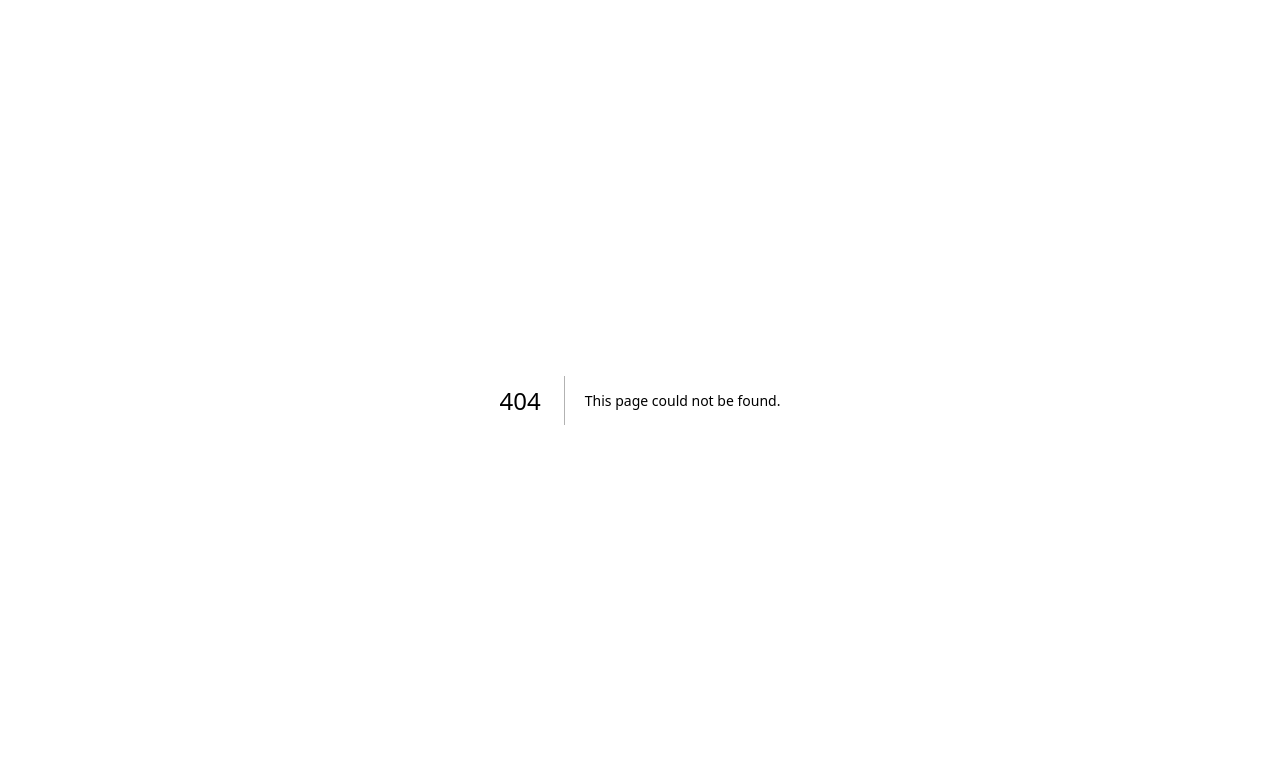
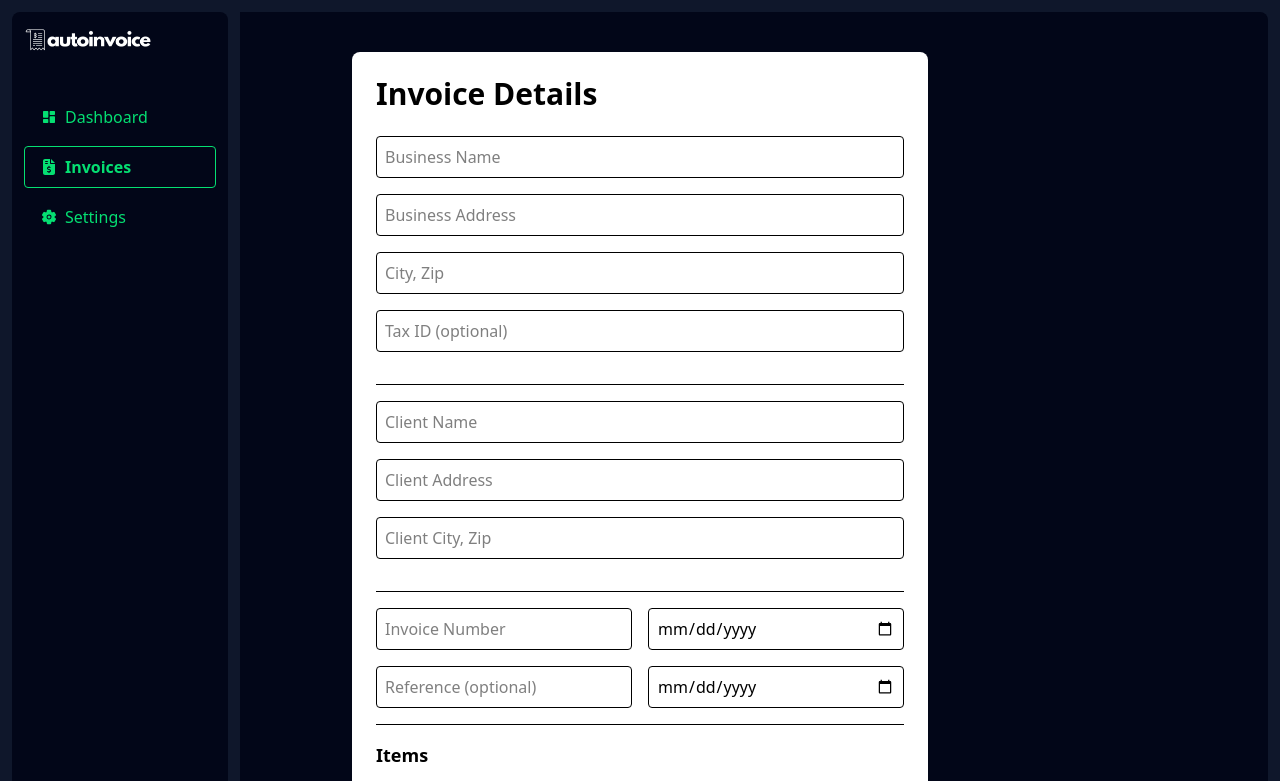
Before and after one commit to ben-abdurrehman/autoInvoice, a Next.js app: page /invoice in a window 1280 px wide. Before the commit this address had no page. Shown: the top 781 px of the page. Built offline with nearby package versions, Linux system fonts and the light colour scheme.

Commit message:
feat: Refactor layout and invoice components; update import paths and add new AppLayoutWithSidebar

```diff
--- a/src/app/(dashboard)/create/page.js
+++ b/src/app/(dashboard)/invoice/page.js
@@ -65,7 +65,7 @@ export default function InvoiceFormPage() {
   };
 
   return (
-    <main className='w-full bg-gradient-to-br from-slate-900 via-slate-950 to-black py-40'>
+    <main className='w-full  bg-slate-950 py-10 rounded-lg  '>
         <div className="w-lg lg:w-xl 2xl:w-2xl bg-white mx-auto p-6 rounded-lg space-y-6">
         <h1 className="text-3xl font-bold">Invoice Details</h1>
         <form onSubmit={handleSubmit} className="space-y-4">
--- a/src/app/(dashboard)/layout.js
+++ b/src/app/(dashboard)/layout.js
@@ -1,4 +1,4 @@
-import AppLayout from '@/components/web-app/ui/AppLayoutWithSidebar';
+import AppLayout from '@/components/web-app/layout/AppLayoutWithSidebar';
 
 export default function DashboardLayout({ children }) {
   return <AppLayout>{children}</AppLayout>;
--- a/src/app/(dashboard)/output/page.js
+++ b/src/app/(dashboard)/output/page.js
@@ -1,7 +1,7 @@
 "use client";
 
 import { useFormData } from '@/components/web-app/shared/FormContextProvider';
-import ClassicInvoice from '@/components/forms/ClassicInvoice';
+import ClassicInvoice from '@/components/web-app/forms/ClassicInvoice';
 import { exportToPdf, exportToImage } from '@/lib/export';
 import { useRef } from 'react';
 
--- /dev/null
+++ b/src/components/web-app/layout/AppLayoutWithSidebar.js
@@ -0,0 +1,60 @@
+"use client";
+
+import Link from 'next/link';
+import { usePathname } from 'next/navigation';
+import autoInvoiceLogo from "@/assets/all-variations/4-removedbg-Croped.png";
+import { FaFileInvoiceDollar } from "react-icons/fa6";
+import { IoSettings } from "react-icons/io5";
+import { RiDashboardFill } from "react-icons/ri";
+import Image from 'next/image';
+import clsx from 'clsx';
+
+const links = [
+  { href: '/dashboard', label: 'Dashboard', icon: <RiDashboardFill className="inline-block mr-2" /> },
+  { href: '/invoice', label: 'Invoices', icon: <FaFileInvoiceDollar className="inline-block mr-2" /> },
+  { href: '/settings', label: 'Settings', icon: <IoSettings className="inline-block mr-2" /> },
+];
+
+export default function AppLayout({ children }) {
+  const pathname = usePathname();
+
+  return (
+    <div className="flex min-h-screen">
+      {/* Sidebar */}
+      <aside className="w-60 h-[100vh] fixed bg-slate-900 p-3 space-y-6">
+        <div className='w-full h-full flex flex-col gap-10 bg-slate-950 p-3 py-4 rounded-lg'>
+          <Link href="/">
+            <Image
+              src={autoInvoiceLogo}
+              alt="logo"
+              priority
+              className="z-50 w-32 object-cover transition-all duration-300"
+            />
+          </Link>
+
+          <nav className="space-y-2">
+            {links.map((link) => (
+
+              <Link
+                key={link.href}
+                href={link.href}
+                className={clsx(
+                  'flex items-center justify-start px-4 py-2 rounded hover:border hover:border-green-400 text-green-400',
+                  (pathname === link.href) ? 'border border-green-400 font-semibold' : 'border border-transparent'
+                )}
+              >
+                {link.icon}
+                {link.label}
+              </Link>
+            ))}
+          </nav>
+        </div>
+      </aside>
+
+      {/* Main Content */}
+      <main className="flex-1 p-3 bg-slate-900 overflow-y-auto">
+        {children}
+      </main>
+    </div>
+  );
+}
--- a/src/components/web-app/ui/AppLayoutWithSidebar.js
+++ /dev/null
@@ -1,42 +0,0 @@
-"use client";
-
-import Link from 'next/link';
-import { usePathname } from 'next/navigation';
-import clsx from 'clsx';
-
-const links = [
-  { href: '/create', label: 'Invoices' },
-  { href: '/settings', label: 'Settings' },
-];
-
-export default function AppLayout({ children }) {
-  const pathname = usePathname();
-
-  return (
-    <div className="flex min-h-screen">
-      {/* Sidebar */}
-      <aside className="w-60 bg-gray-100 p-6 space-y-6 border-r">
-        <h1 className="text-xl font-bold text-blue-600">📄 MyInvoiceApp</h1>
-        <nav className="space-y-2">
-          {links.map((link) => (
-            <Link
-              key={link.href}
-              href={link.href}
-              className={clsx(
-                'block px-4 py-2 rounded hover:bg-blue-50',
-                pathname.startsWith(link.href) && 'bg-blue-100 text-blue-700 font-semibold'
-              )}
-            >
-              {link.label}
-            </Link>
-          ))}
-        </nav>
-      </aside>
-
-      {/* Main Content */}
-      <main className="flex-1 p-8 bg-white overflow-y-auto">
-        {children}
-      </main>
-    </div>
-  );
-}
```
Also changed, not shown: src/app/(dashboard)/dashboard/page.js (added).
